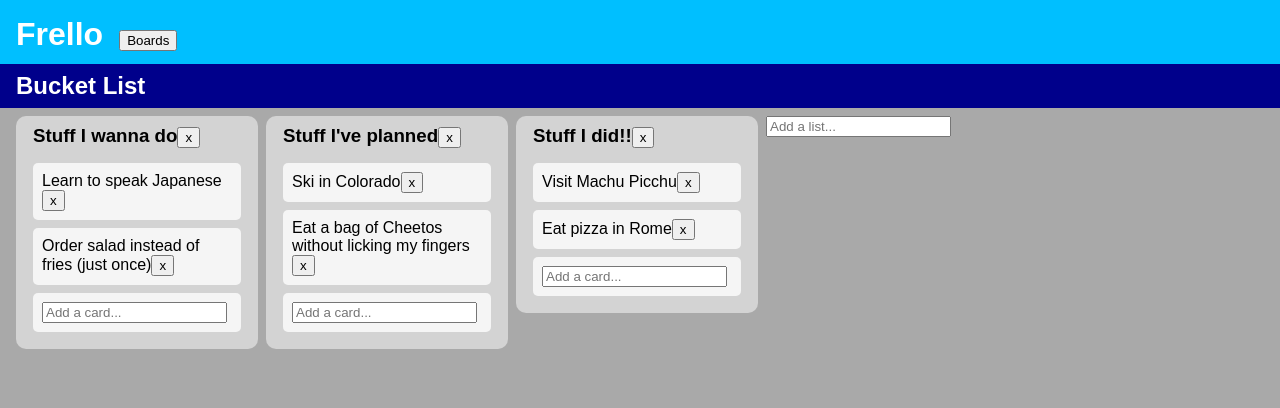
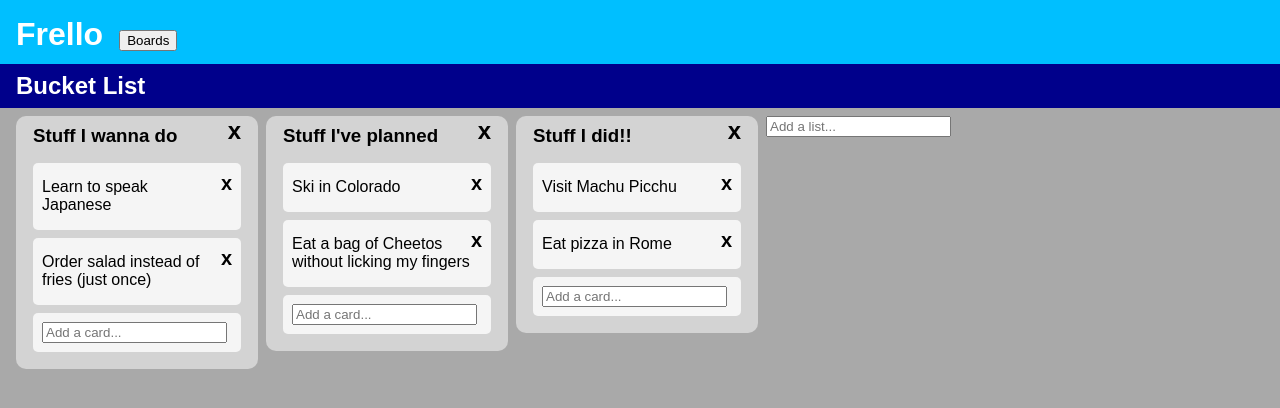
Before and after one commit to hnipps/frello, a React (Create React App) app: page / in a window 1280 px wide. Shown: the top 408 px of the page. Built offline with nearby package versions, Linux system fonts and the light colour scheme.

Commit message:
Styled delete buttons and made text unselectable

```diff
--- a/src/App.css
+++ b/src/App.css
@@ -1,6 +1,28 @@
 html, body, #root, #appContainer {
   font-family: Arial, Helvetica, sans-serif;
   height: 100%;
+}
+
+.unselectable {
+  -webkit-touch-callout: none;
+  -webkit-user-select: none;
+  -khtml-user-select: none;
+  -moz-user-select: none;
+  -ms-user-select: none;
+  user-select: none;
+}
+
+.unselectable {
+  -webkit-touch-callout: none;
+  -webkit-user-select: none;
+  -khtml-user-select: none;
+  -moz-user-select: none;
+  -ms-user-select: none;
+  user-select: none;
+}
+
+h1, h2, h3, p {
+  cursor: default;
 }
 
 #appContainer {
--- a/src/App.js
+++ b/src/App.js
@@ -183,7 +183,7 @@ class App extends Component {
       <div id="appContainer">
         {/* Navbar */}
         <div className="navbar">
-          <h1 className="navbar-title">Frello</h1>
+          <h1 className="navbar-title unselectable">Frello</h1>
           <div className="navbar-controls">
             <button>Boards</button>
           </div>
--- a/src/components/board/board.js
+++ b/src/components/board/board.js
@@ -8,7 +8,7 @@ class Board extends Component {
       <div className="board-container">
         {/* Board Header */}
         <div className="board-header">
-          <h2 className="board-title">{board.title}</h2>
+          <h2 className="board-title unselectable">{board.title}</h2>
         </div>
         {/* List Listing */}
         <div className="list-container">
--- /dev/null
+++ b/src/components/card/card.css
@@ -0,0 +1,23 @@
+.card {
+  display: flex;
+  align-items: flex-start;
+  justify-content: space-between;
+}
+
+.card-content {
+  margin: 0.4rem 0;
+}
+
+.card-delete-button {
+  font-size: 1.25rem;
+  font-weight: 600;
+  font-family: inherit;
+  border: 0;
+  padding: 0;
+  background-color: transparent;
+}
+
+.card-delete-button:hover {
+  color: darkred;
+  cursor: pointer;
+}
--- a/src/components/card/card.js
+++ b/src/components/card/card.js
@@ -1,11 +1,15 @@
 import React, { Component } from "react";
+import "./card.css";
 
 class Card extends Component {
   render() {
     return (
-      <li key={`${this.props.title}-card-${this.props.cardIndex}`}>
-        {this.props.cardContent}
+      <li
+        className="card"
+      >
+        <p className="card-content unselectable">{this.props.cardContent}</p>
         <button
+          className="card-delete-button"
           value={`${this.props.title}-card-${this.props.cardContent}`}
           onClick={this.props.deleteCard}
         >
--- a/src/components/list/list.css
+++ b/src/components/list/list.css
@@ -15,9 +15,26 @@
 }
 
 .list-header {
+  display: flex;
+  align-items: flex-start;
+  justify-content: space-between;
 }
 
 .list-title {
+}
+
+.list-delete-button {
+  font-size: 1.5rem;
+  font-weight: 600;
+  font-family: inherit;
+  border: 0;
+  padding: 0;
+  background-color: transparent;
+}
+
+.list-delete-button:hover {
+  color: darkred;
+  cursor: pointer
 }
 
 .card-list {
--- a/src/components/list/list.js
+++ b/src/components/list/list.js
@@ -7,6 +7,7 @@ class List extends Component {
     return cards.map((card, index) => {
       return (
         <Card
+          key={`${this.props.title}-card-${index}`}
           cardContent={card}
           cardIndex={index}
           deleteCard={this.props.deleteCard}
@@ -20,8 +21,8 @@ class List extends Component {
     return (
       <article className="list">
         <header className="list-header">
-          <h3 className="list-title">{this.props.title}</h3>
-          <button value={`${this.props.title}`} onClick={this.props.deleteList}>
+          <h3 className="list-title unselectable">{this.props.title}</h3>
+          <button className="list-delete-button" value={`${this.props.title}`} onClick={this.props.deleteList}>
             x
           </button>
         </header>
```
